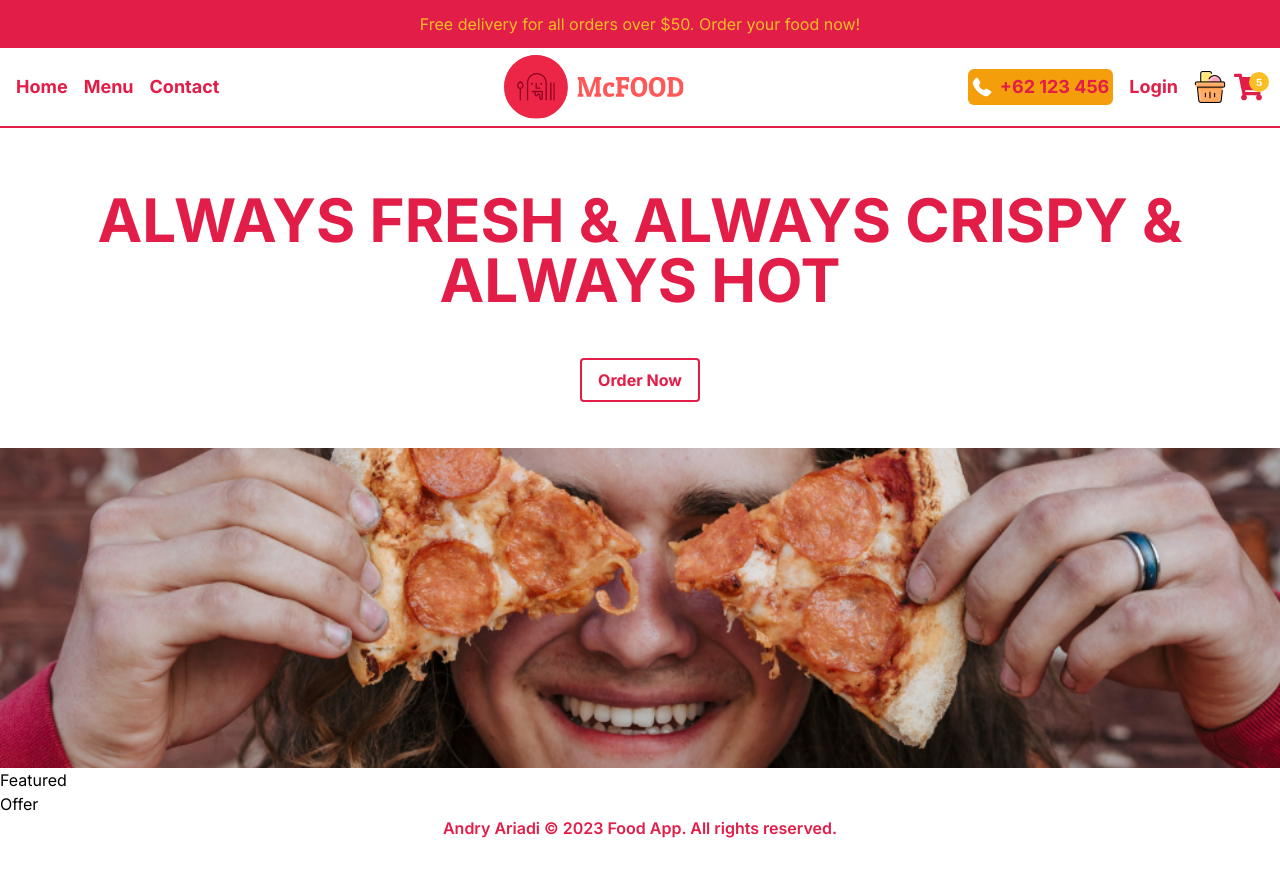
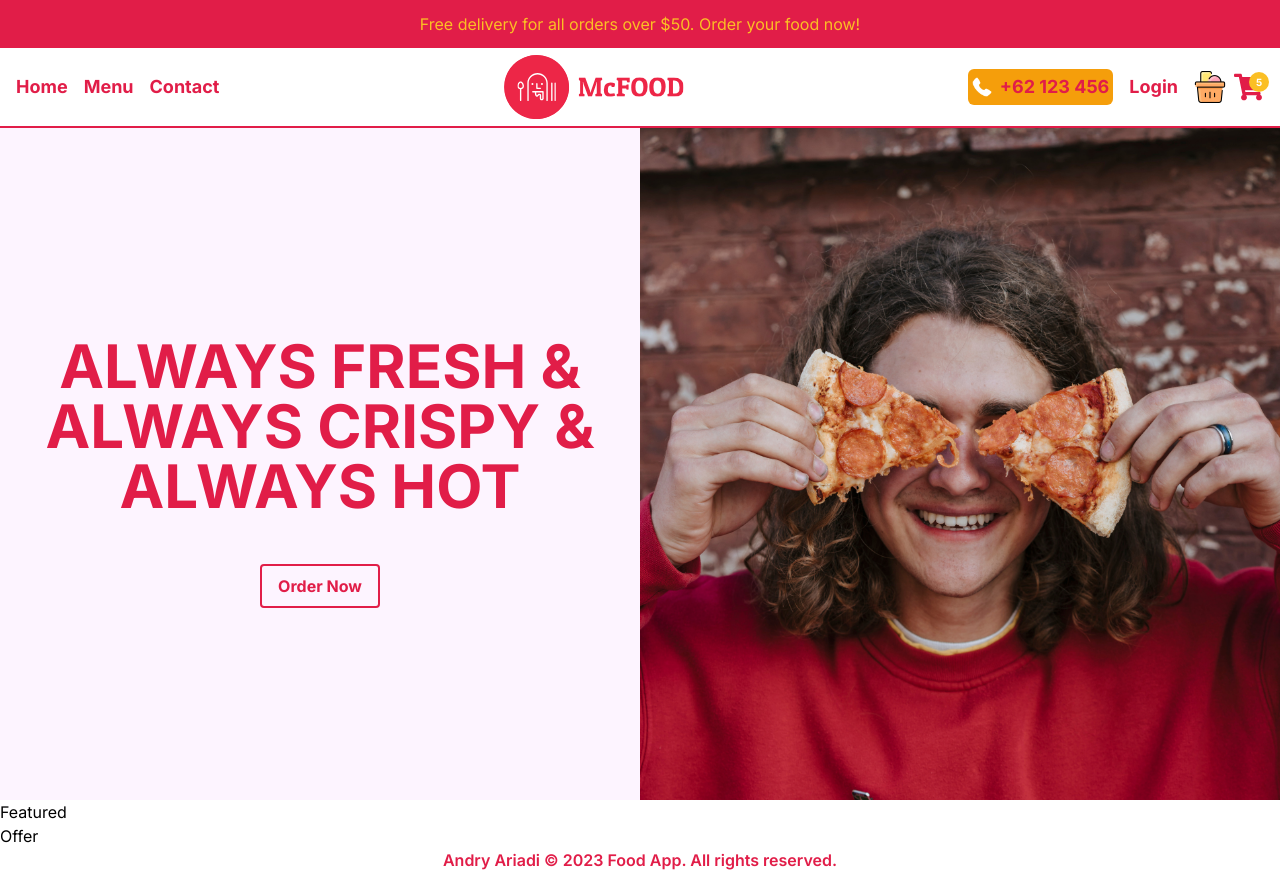
Before and after one commit to andryariadi/food-ordering-app, a Next.js app in the folder food-app/: page / in a window 1280 px wide. Before the commit the page ends 840 px from the top, so only its background shows below. Built offline with nearby package versions, Linux system fonts and the light colour scheme.

Commit message:
add error page

```diff
--- a/food-app/src/app/globals.css
+++ b/food-app/src/app/globals.css
@@ -7,3 +7,27 @@ body {
   margin: 0;
   box-sizing: border-box;
 }
+
+/* scrollbar styles */
+body {
+  --sb-track-color: #232e33;
+  --sb-thumb-color: #e11e48;
+  --sb-size: 10px;
+
+  scrollbar-color: var(--sb-thumb-color) var(--sb-track-color);
+}
+
+body::-webkit-scrollbar {
+  width: var(--sb-size);
+}
+
+body::-webkit-scrollbar-track {
+  background: var(--sb-track-color);
+  border-radius: 10px;
+}
+
+body::-webkit-scrollbar-thumb {
+  background: var(--sb-thumb-color);
+  border-radius: 10px;
+}
+/* scrollbar styles */
--- /dev/null
+++ b/food-app/src/app/not-found.tsx
@@ -0,0 +1,11 @@
+import Image from "next/image";
+
+export default function NotFound() {
+  return (
+    <>
+      <div className="flex justify-center h-screen">
+        <Image src="/error.svg" alt="404" width={500} height={500} className="mb-[90px]" />
+      </div>
+    </>
+  );
+}
--- a/food-app/src/components/Slider.tsx
+++ b/food-app/src/components/Slider.tsx
@@ -32,12 +32,12 @@ export default function Slider() {
 
   return (
     <>
-      <div className="flex flex-col h-[calc(100vh-8rem)] md:h-[calc(100vh-10rem)]">
-        <div className="h-1/2 flex flex-col gap-8 justify-center items-center text-rose-600 font-bold">
+      <div className="flex flex-col lg:flex-row h-[calc(100vh-5rem)] md:h-[calc(100vh-8rem)] bg-fuchsia-50">
+        <div className="flex flex-1 flex-col gap-8 justify-center items-center text-rose-600 font-bold ">
           <h1 className="text-3xl md:text-5xl lg:text-6xl text-center p-4 md:10 uppercase">{data[currentSlide].title}</h1>
           <button className="text-rose-600 px-4 py-2 rounded border-rose-600 border-2 hover:text-white hover:bg-rose-600 transition-all duration-500">Order Now</button>
         </div>
-        <div className="w-full h-1/2 relative">
+        <div className="flex-1 relative w-full">
           <Image src={data[currentSlide].image} alt="hero" fill className="object-cover" />
         </div>
       </div>
```
Also changed, not shown: food-app/public/error.svg (added), food-app/public/mcfood.svg.
